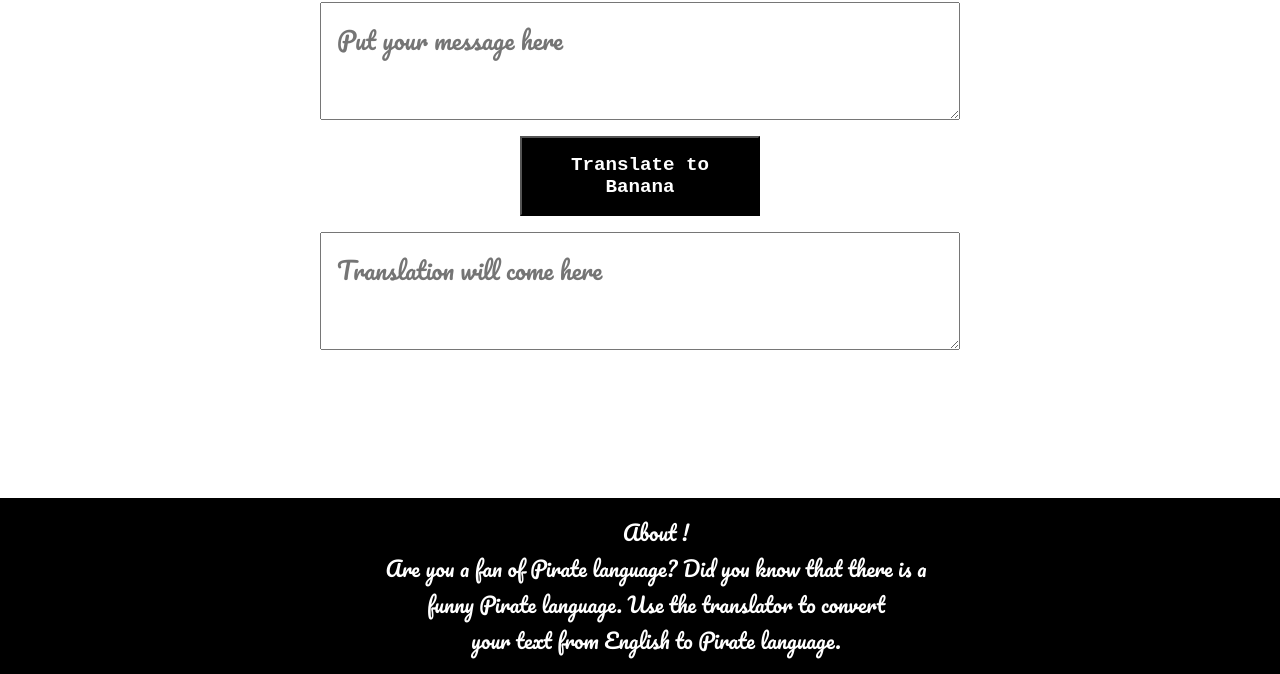
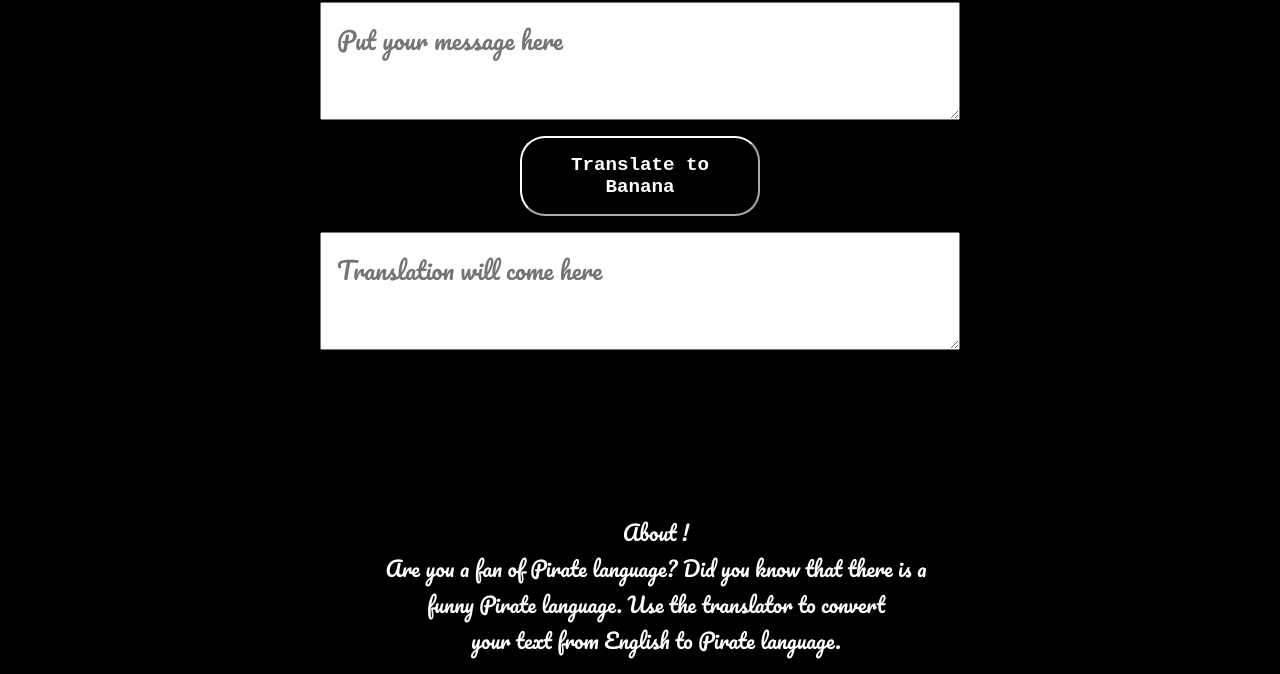
Before and after one commit to jyothishp994/Pirate-Translator-M7, a plain HTML site: page index.html in a window 1280 px wide. Shown: the part 126-800 px from the top of the page. Drawn offline with Linux system fonts and the light colour scheme.

Commit message:
Updated css property changes

```diff
--- a/styles.css
+++ b/styles.css
@@ -7,9 +7,9 @@ body{
 margin:0;
 font-family: 'Pacifico', cursive;
 color:var(--white);
+background-color:var(--primary-color);
 }
 main{
-background-color:var( --dark-gray);
 height:40rem;
 padding-top:1rem;
 margin:0;
@@ -19,7 +19,7 @@ position: fixed;
 bottom: 0;
 width: 100%;
 padding: 1rem;
-background-color:var(--primary-color);;
+
 text-align: center;
 font-size:1.3rem;
 }
@@ -57,4 +57,6 @@ font-weight:bold;
 font-size:1.2rem;
 font-family:monospace;
 color:var(--white);
+border-color:white;
+border-radius: 25px;
 }
```
